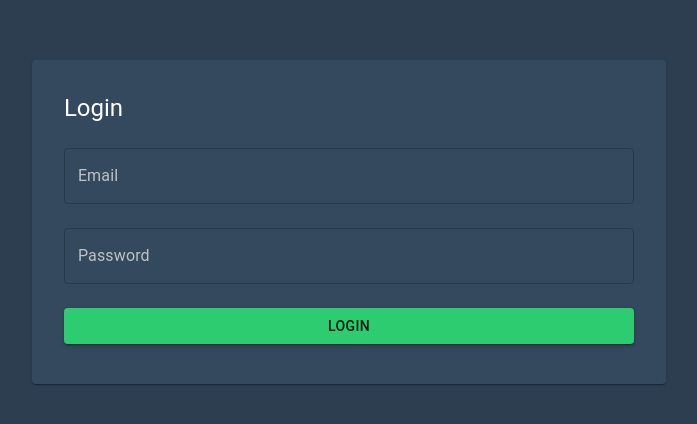
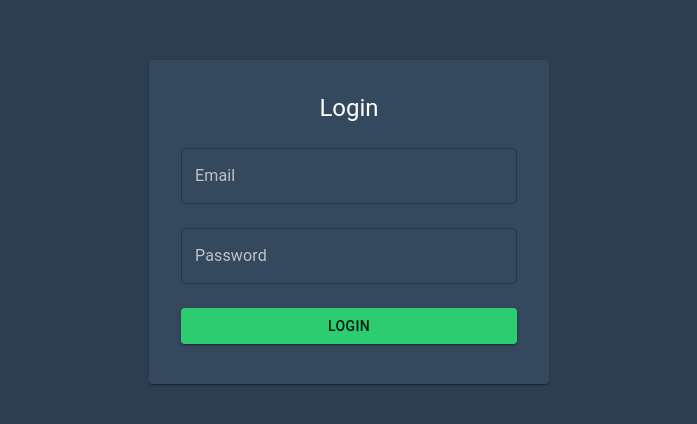
Before and after one commit to anantkumarlnu/mernstack-job-portal, a React (Create React App) app: page /login in a window 1280 px wide. Shown: the part 178-602 px from the top of the page, without its empty margins (291-988 px from the left). Built offline with nearby package versions, Linux system fonts and the light colour scheme.

Commit message:
redux impl for assignment 9 code

```diff
--- a/src/App.js
+++ b/src/App.js
@@ -1,10 +1,12 @@
-import React, { useState, useEffect } from "react";
+import React from "react";
 import {
   BrowserRouter as Router,
   Routes,
   Route,
   Navigate,
 } from "react-router-dom";
+import { useSelector, useDispatch } from "react-redux";
+import { logout } from "./store";
 import { ThemeProvider, CssBaseline, Box } from "@mui/material";
 import theme from "./custom_theme";
 import Navbar from "./components/Navbar";
@@ -14,19 +16,14 @@ import JobListings from "./pages/JobListings/JobListings";
 import Contact from "./pages/Contact/Contact";
 import CompanyShowcase from "./pages/CompanyShowcase/CompanyShowcase";
 import LoginForm from "./pages/Login/LoginForm";
-// import "bootstrap/dist/css/bootstrap.min.css";
 
 const App = () => {
-  const [isAuthenticated, setIsAuthenticated] = useState(false);
-
-  useEffect(() => {
-    const session = localStorage.getItem("session");
-    setIsAuthenticated(!!session);
-  }, []);
+  const isAuthenticated = useSelector((state) => state.auth.isAuthenticated);
+  const dispatch = useDispatch();
 
   const handleLogout = () => {
     localStorage.removeItem("session");
-    setIsAuthenticated(false);
+    dispatch(logout());
   };
 
   return (
@@ -44,11 +41,7 @@ const App = () => {
             <Route
               path="/login"
               element={
-                !isAuthenticated ? (
-                  <LoginForm setIsAuthenticated={setIsAuthenticated} />
-                ) : (
-                  <Navigate to="/home" />
-                )
+                !isAuthenticated ? <LoginForm /> : <Navigate to="/home" />
               }
             />
             <Route
--- a/src/index.js
+++ b/src/index.js
@@ -1,17 +1,12 @@
-import React from 'react';
-import ReactDOM from 'react-dom/client';
-import './index.css';
-import App from './App';
-import reportWebVitals from './reportWebVitals';
+import React from "react";
+import ReactDOM from "react-dom/client";
+import { Provider } from "react-redux";
+import store from "./store";
+import App from "./App";
 
-const root = ReactDOM.createRoot(document.getElementById('root'));
+const root = ReactDOM.createRoot(document.getElementById("root"));
 root.render(
-  <React.StrictMode>
+  <Provider store={store}>
     <App />
-  </React.StrictMode>
+  </Provider>
 );
-
-// If you want to start measuring performance in your app, pass a function
-// to log results (for example: reportWebVitals(console.log))
-// or send to an analytics endpoint. Learn more: https://bit.ly/CRA-vitals
-reportWebVitals();
--- a/src/pages/Login/LoginForm.js
+++ b/src/pages/Login/LoginForm.js
@@ -1,46 +1,46 @@
 import React, { useState } from "react";
+import { useDispatch } from "react-redux";
+import { login } from "../../store"; // Import the login action
 import { useNavigate } from "react-router-dom";
 import axios from "axios";
 import {
   Box,
+  TextField,
+  Button,
+  Typography,
   Card,
   CardContent,
-  Typography,
-  TextField,
-  Button,
   Alert,
 } from "@mui/material";
-import { useTheme } from "@mui/material/styles";
 
-const LoginForm = ({ setIsAuthenticated }) => {
-  const theme = useTheme();
+const LoginForm = () => {
   const [email, setEmail] = useState("");
   const [password, setPassword] = useState("");
   const [error, setError] = useState("");
+  const dispatch = useDispatch();
   const navigate = useNavigate();
 
-  const handleLogin = async () => {
+  const handleLogin = async (e) => {
+    e.preventDefault();
     setError("");
+    if (email.trim() === "" || password.trim() === "") {
+      setError("Email and Password fields cannot be empty.");
+      return;
+    }
     const emailRegex = /^[a-zA-Z0-9](\.?[a-zA-Z0-9_%+-])*@northeastern\.edu$/;
     if (!emailRegex.test(email)) {
       setError("Invalid email format. Please use a Northeastern email.");
       return;
     }
-    if (password.trim().length === 0) {
-      setError("Password cannot be empty.");
-      return;
-    }
-
     try {
       const response = await axios.post("http://localhost:3000/user/login", {
         email,
         password,
       });
-
       const { user } = response.data;
       localStorage.setItem("session", JSON.stringify(user));
       localStorage.setItem("userImages", JSON.stringify(user.imagesPath));
-      setIsAuthenticated(true);
+      dispatch(login());
       navigate("/home");
     } catch (err) {
       setError(err.response?.data?.error || "An error occurred.");
@@ -54,55 +54,43 @@ const LoginForm = ({ setIsAuthenticated }) => {
         justifyContent: "center",
         alignItems: "center",
         height: "100vh",
-        backgroundColor: theme.palette.background.default,
+        backgroundColor: "#2c3e50",
       }}
     >
-      <Card
-        sx={{
-          minWidth: 400,
-          padding: 2,
-          backgroundColor: theme.palette.background.paper,
-        }}
-      >
+      <Card sx={{ width: 400, padding: 2 }}>
         <CardContent>
-          <Typography
-            variant="h5"
-            gutterBottom
-            style={{ color: theme.palette.text.primary }}
-          >
+          <Typography variant="h5" align="center" gutterBottom>
             Login
           </Typography>
           {error && <Alert severity="error">{error}</Alert>}
+          <form onSubmit={handleLogin}>
             <TextField
+              fullWidth
+              margin="normal"
               label="Email"
               variant="outlined"
+              value={email}
+              onChange={(e) => setEmail(e.target.value)}
+            />
+            <TextField
               fullWidth
               margin="normal"
-            value={email}
-            onChange={(e) => setEmail(e.target.value)}
-            InputProps={{ style: { color: theme.palette.text.primary } }}
-            InputLabelProps={{ style: { color: theme.palette.text.secondary } }}
-          />
-          <TextField
               label="Password"
               variant="outlined"
-            fullWidth
-            margin="normal"
               type="password"
               value={password}
               onChange={(e) => setPassword(e.target.value)}
-            InputProps={{ style: { color: theme.palette.text.primary } }}
-            InputLabelProps={{ style: { color: theme.palette.text.secondary } }}
             />
             <Button
+              fullWidth
               variant="contained"
               color="primary"
-            fullWidth
-            onClick={handleLogin}
               sx={{ mt: 2 }}
+              type="submit"
             >
               Login
             </Button>
+          </form>
         </CardContent>
       </Card>
     </Box>
--- /dev/null
+++ b/src/store.js
@@ -0,0 +1,24 @@
+import { createSlice, configureStore } from "@reduxjs/toolkit";
+
+const authSlice = createSlice({
+  name: "auth",
+  initialState: { isAuthenticated: false },
+  reducers: {
+    login(state) {
+      state.isAuthenticated = true;
+    },
+    logout(state) {
+      state.isAuthenticated = false;
+    },
+  },
+});
+
+export const { login, logout } = authSlice.actions;
+
+const store = configureStore({
+  reducer: {
+    auth: authSlice.reducer,
+  },
+});
+
+export default store;
```
Also changed, not shown: package.json (+5 -3 lines), 2 other files (tests, documents, lock files or other folders). Lines whose indentation alone changed are shown as unchanged.
